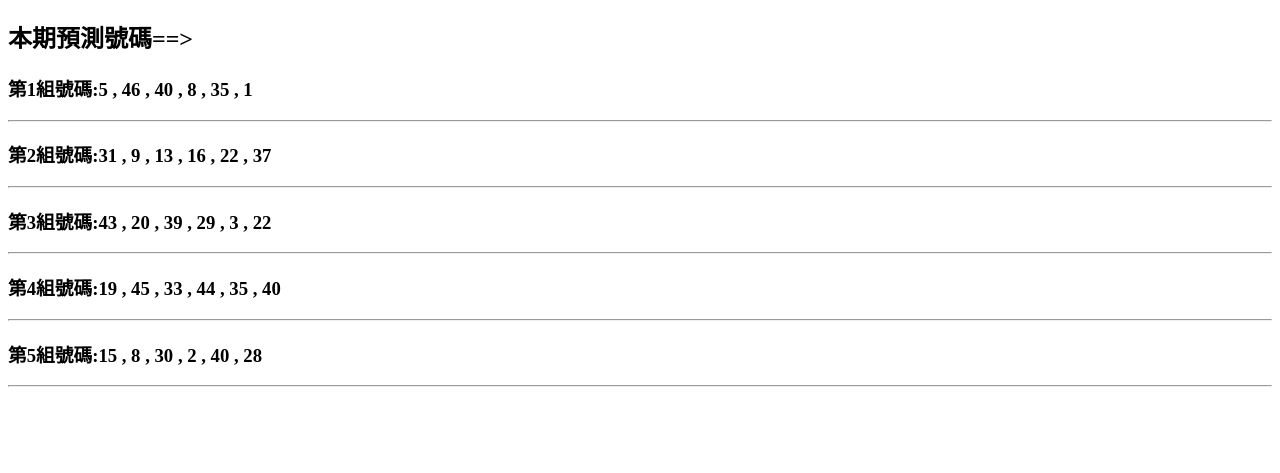
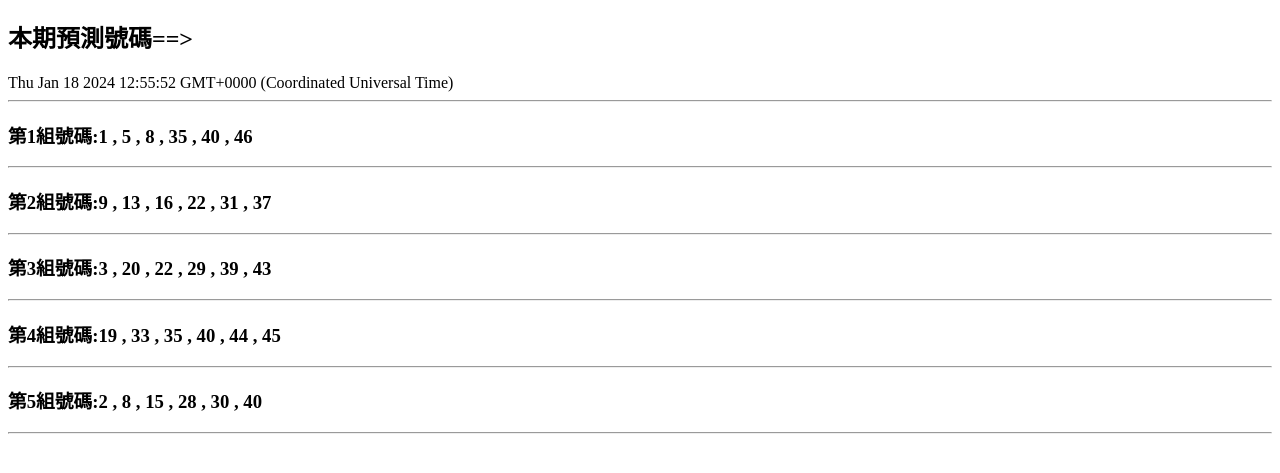
Before and after one commit to ssss91809/js_demo, a plain HTML site: page index.html in a window 1280 px wide. Shown: the part 61-534 px from the top of the page. Drawn offline with Linux system fonts and the light colour scheme.

Commit message:
上傳git hub

```diff
--- a/index.html
+++ b/index.html
@@ -40,7 +40,7 @@
         // }
         // console.log(numbers);
 
-
+        document.write(Date() + "<hr>");
 
         let rows = []
         for (let j = 0; j < 5; j++) {
@@ -57,9 +57,19 @@
                     break
                 }
             }
+
+
+
+            newnumbers.sort(compare)
             // 排序
             rows.push(newnumbers);
         }
+        // 排序的方法
+        function compare(a, b) {
+            return a - b;
+        }
+
+
         // 輸出樂透號碼到doument
         console.log(rows);
 
```
